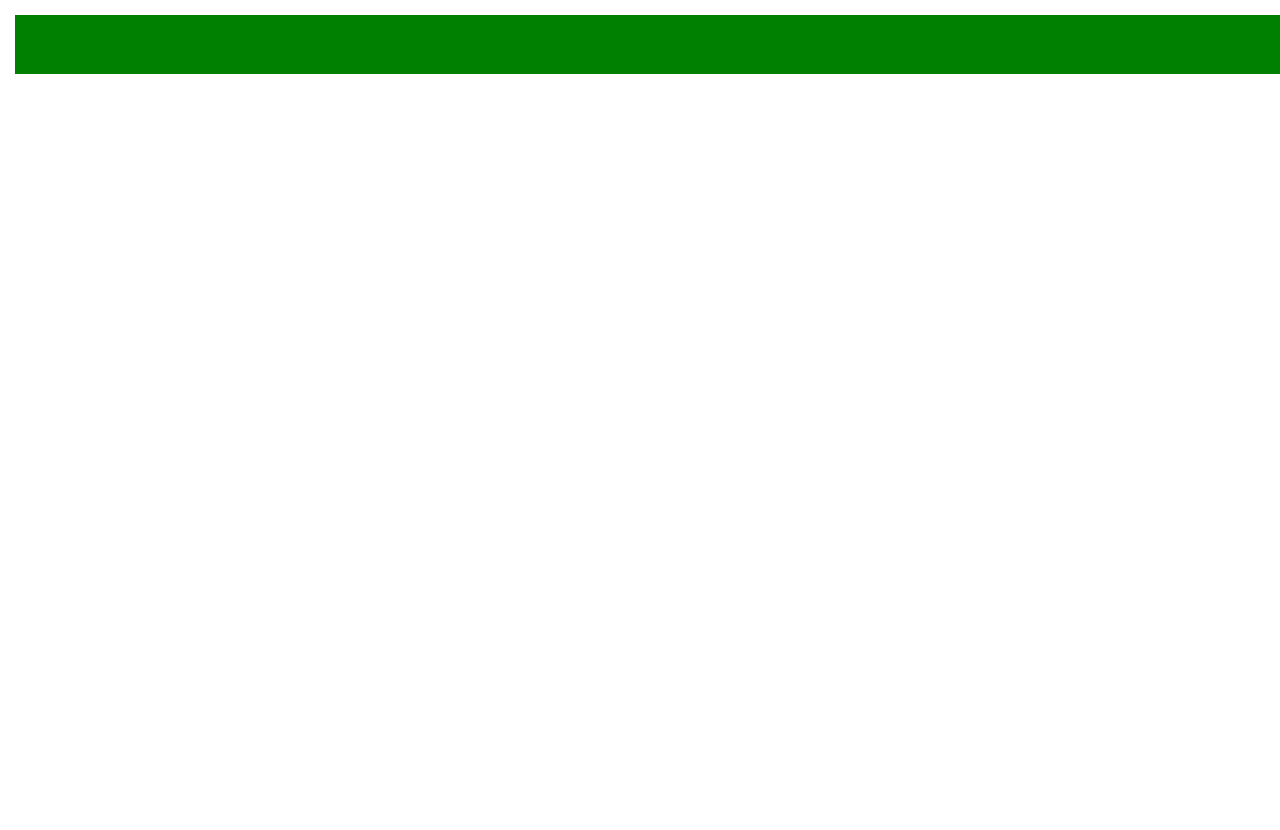
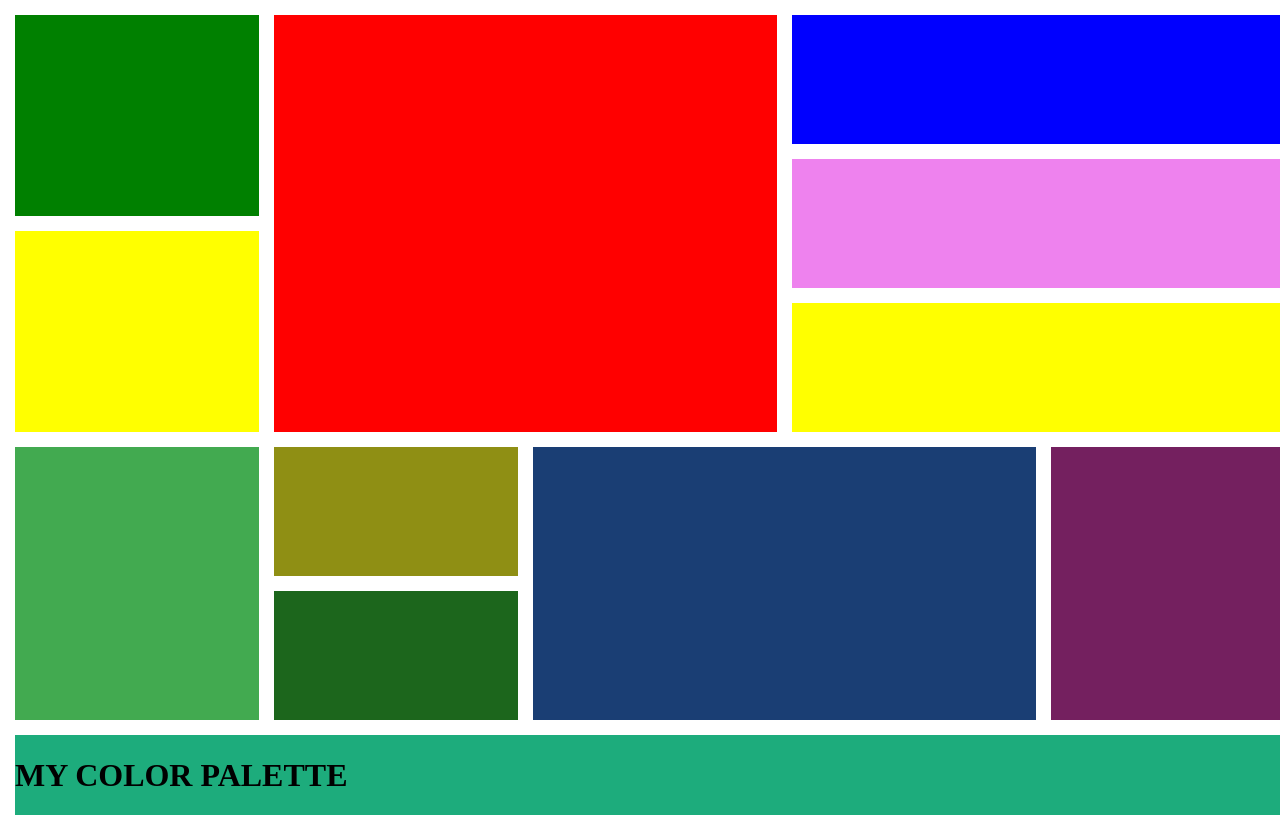
Before and after one commit to arbreshamedgjonaj/grid-project, a plain HTML site: page index.html in a window 1280 px wide. Shown: the top 830 px of the page. Drawn offline with Linux system fonts and the light colour scheme.

Commit message:
Adding rowa and footer

```diff
--- a/index.html
+++ b/index.html
@@ -5,7 +5,7 @@
     <meta name="viewport" content="width=device-width, initial-scale=1.0">
     <link rel="stylesheet" href="styles/index.css">
     <link rel="stylesheet" href="styles/normalize.css">
-    <title>PPP</title>
+    <title>Grid Project</title>
 </head>
 <body>
     <main>
@@ -21,9 +21,11 @@
             <div class="box-9"></div>
             <div class="box-10"></div>
             <div class="box-11"></div>
+            <div class="box-footer"><h1>MY COLOR PALETTE</h1></div>
+        </div>
 
-        </div>
     </main>
+
 
 </body>
 </html>
--- a/styles/index.css
+++ b/styles/index.css
@@ -1,18 +1,76 @@
 body{
     margin: 0;
-    display: grid;
+    width: 100%;
+    height: 100vh;
+
 }
 .grid__container{
-    width: 100%;
+    width: 100vw;
     height: 100vh;
     display: grid;
     grid-gap: 15px;
-    background-color: white;
+    grid-template-columns: 1fr 1fr 1fr 1fr 1fr;
+    grid-template-rows: 1fr 1fr 1fr 1fr 1fr 1fr 1fr 1fr 1fr 1fr 1fr;
     padding: 15px;
-    grid-template-columns: auto;
-    grid-template-rows: auto;
 
 }
 .box-1{
     background-color: green;
+    grid-row: 1 / 4;
+    grid-column: 1 / 2;
 }
+.box-2{
+    background-color: yellow;
+    grid-row: 4/ 7;
+    grid-column: 1 / 2;
+}
+.box-3{
+    background-color: red;
+    grid-row: 1 / 7;
+    grid-column: 2 /4;
+}
+.box-4{
+    background-color: blue;
+    grid-row: 1/ 3;
+    grid-column: 4/ 6;
+  }
+.box-5{
+    background-color: violet;
+    grid-row: 3/ 5;
+    grid-column: 4/ 6;
+}
+.box-6{
+    background-color: yellow;
+    grid-row: 5/ 7;
+    grid-column: 4/ 6;
+}
+.box-7{
+    background-color: rgb(66, 170, 80);
+    grid-row: 7/11;
+    grid-column: 1/2;
+}
+.box-8{
+    background-color: rgb(143, 143, 20);
+    grid-row: 7/9;
+    grid-column: 2/3;
+}
+.box-9{
+    background-color: rgb(28, 102, 28);
+    grid-column: 2 / 3;
+    grid-row: 9 / 11;
+}
+.box-10{
+    background-color: rgb(26, 62, 116);
+    grid-row: 7 / 11;
+    grid-column: 3 / 5;
+}
+.box-11{
+    background-color: rgb(116, 32, 95);
+    grid-row: 7 / 11;
+    grid-column: 5 / 5;
+}
+.box-footer{
+    background-color: rgb(29, 172, 124);
+    grid-row: 11 / 12;
+    grid-column: 1 / 6;
+}
```
